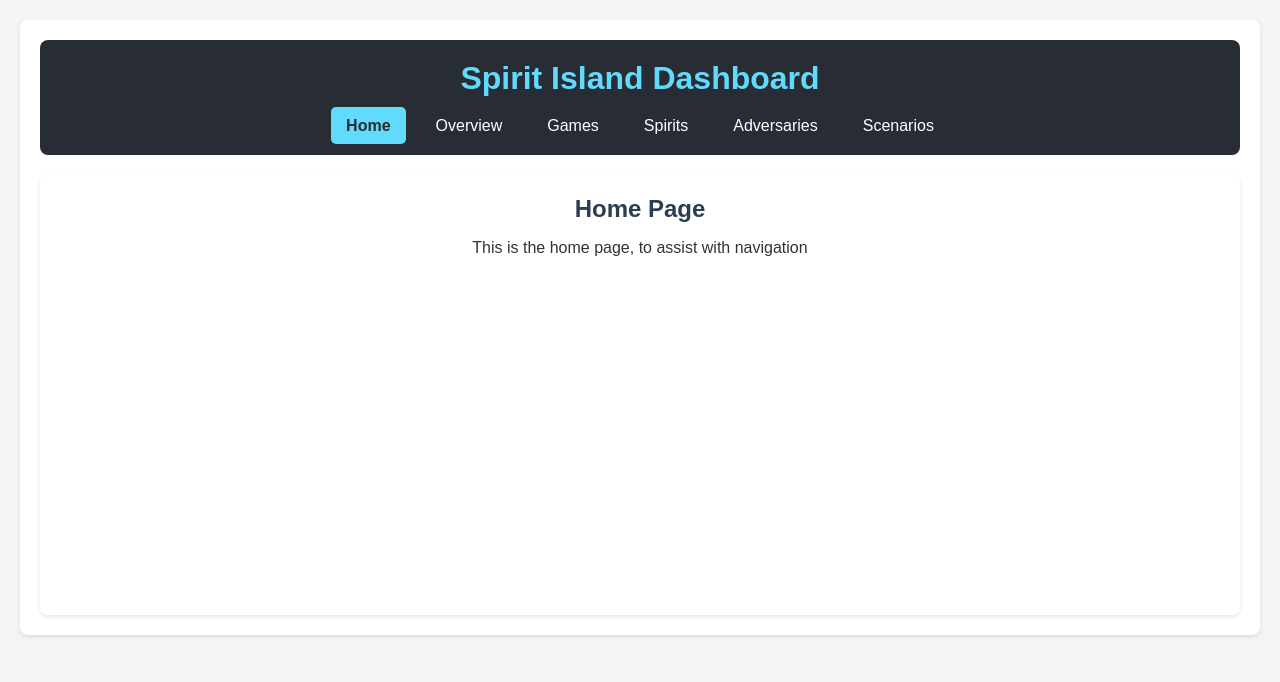
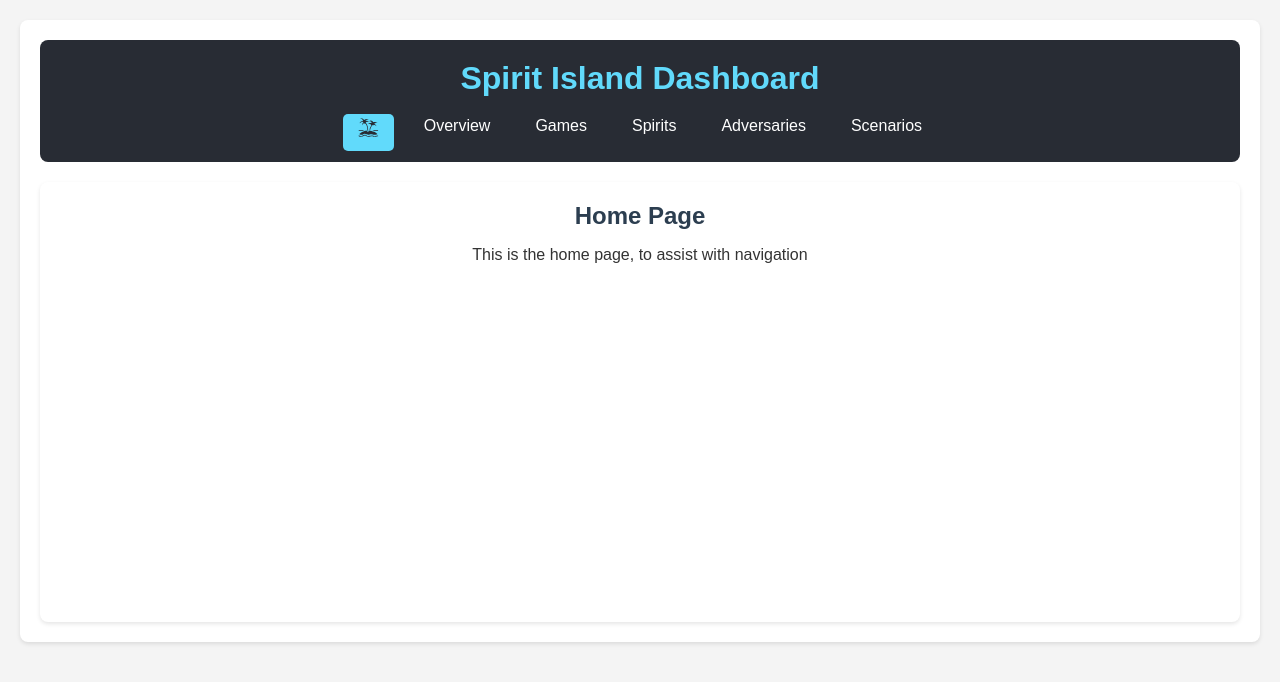
Before and after one commit to sammy-hutch/spirit-island-dashboard, a React app in the folder frontend/: page / in a window 1280 px wide. Shown: the top 682 px of the page. Built offline with nearby package versions, Linux system fonts and the light colour scheme; the HTML template or start-up script is replaced by a standard one.

Commit message:
feat: add icon to home button

```diff
--- a/frontend/package.json
+++ b/frontend/package.json
@@ -15,6 +15,7 @@
   "dependencies": {
     "react": "^19.2.0",
     "react-dom": "^19.2.0",
+    "react-icons": "^5.5.0",
     "react-router-dom": "^7.9.6"
   },
   "devDependencies": {
--- a/frontend/src/App.jsx
+++ b/frontend/src/App.jsx
@@ -1,6 +1,8 @@
 import React from 'react';
 import { BrowserRouter as Router, Routes, Route, NavLink } from 'react-router-dom';
 import styles from './App.module.css';
+
+import { GiIsland, GiBroadheadArrow } from 'react-icons/gi';
 
 import AdversariesPage from './pages/AdversariesPage';
 import GamesPage from './pages/GamesPage';
@@ -24,7 +26,7 @@
                 end
                 className={({ isActive }) => isActive ? `${styles.navLink} ${styles.activeNavLink}` : styles.navLink}
               >
-                Home
+                <GiIsland />
               </NavLink>
             </li>
             <li>
--- a/frontend/src/App.module.css
+++ b/frontend/src/App.module.css
@@ -43,6 +43,14 @@
   transition: background-color 0.3s ease;
 }
 
+.navLink svg {
+  font-size: 1.2em;
+}
+
+.activeNavLink svg {
+  font-size: 1.3em;
+}
+
 .navLink:hover {
   background-color: #61dafb;
   color: #282c34;
```
Also changed, not shown: 1 other file (tests, documents, lock files or other folders).
